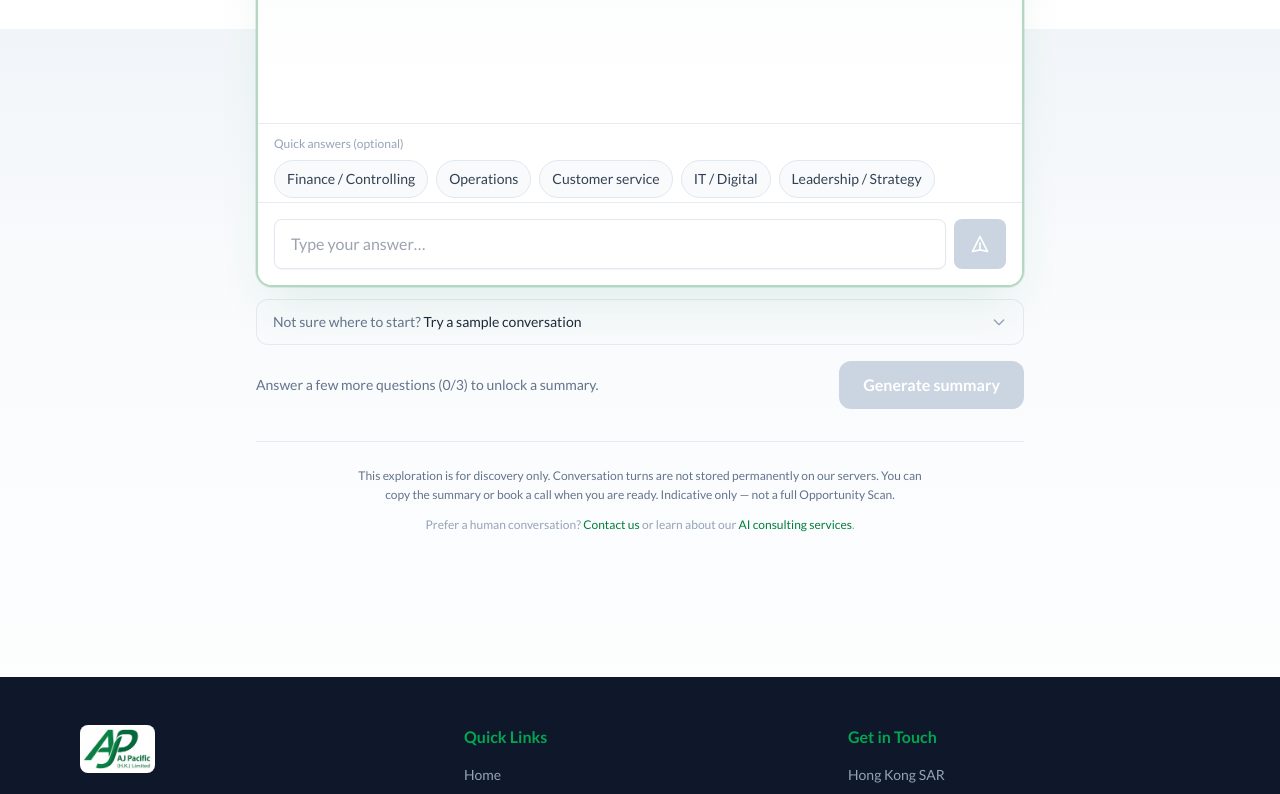
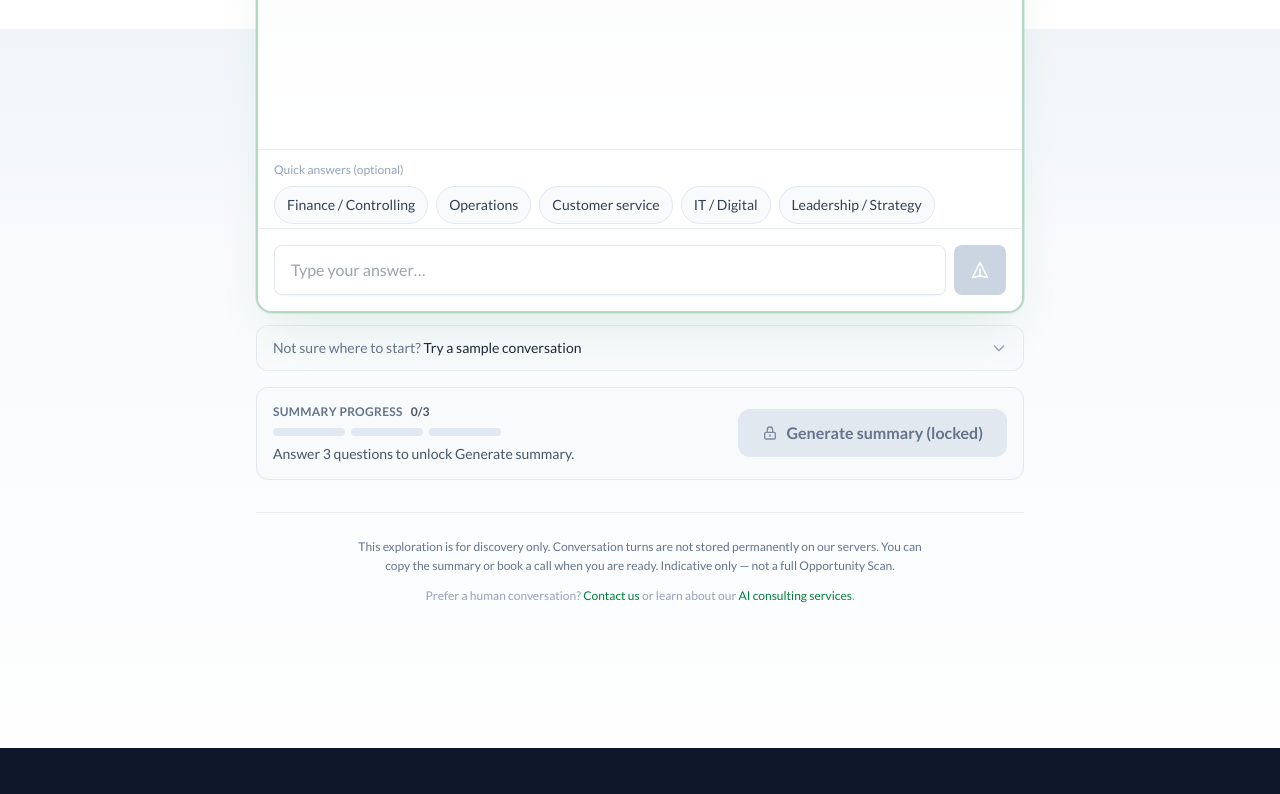
Before and after one commit to wugamlo/aj-pacific, a Next.js app in the folder website/next-app/: page /explore in a window 1280 px wide. Shown: the part 771-1565 px from the top of the page. Built offline with nearby package versions, Linux system fonts and the light colour scheme.

Commit message:
Clarify Explore summary unlock with progress UI and one-time animation.
First-time visitors missed that Generate summary unlocks after three answers; make the gate explicit in copy, progress segments, locked/ready states, and a one-time unlock celebration.

```diff
--- a/website/next-app/components/explore/ExploreExperience.tsx
+++ b/website/next-app/components/explore/ExploreExperience.tsx
@@ -22,6 +22,8 @@ export default function ExploreExperience() {
   ]);
   const [input, setInput] = useState("");
   const [isLoading, setIsLoading] = useState(false);
+  /** True only while the summarize API call is in flight (not chat turns). */
+  const [isSummarizing, setIsSummarizing] = useState(false);
   const [error, setError] = useState<string | null>(null);
   const [phase, setPhase] = useState<Phase>("interview");
   const [summary, setSummary] = useState<OpportunitySummary | null>(null);
@@ -32,16 +34,24 @@ export default function ExploreExperience() {
   const [samplesOpen, setSamplesOpen] = useState(false);
   const chatScrollRef = useRef<HTMLDivElement>(null);
   const inputRef = useRef<HTMLInputElement>(null);
+  const summaryCtaRef = useRef<HTMLDivElement>(null);
   /** Avoid scrolling the chat (or page) until the visitor has engaged. */
   const hasEngagedRef = useRef(false);
   /** Track loading→idle so we refocus after the input is re-enabled (not while still disabled). */
   const wasLoadingRef = useRef(false);
+  /** One celebration per unlock cycle (resets on Start over). */
+  const unlockCelebratedRef = useRef(false);
+  /** Plays unlock CSS once when the summary CTA first becomes clickable. */
+  const [celebrateUnlock, setCelebrateUnlock] = useState(false);
 
   const userAnswerCount = messages.filter((m) => m.role === "user").length;
   const stageIndex = Math.min(userAnswerCount, EXPLORE_STAGES.length - 1);
   const currentStage = EXPLORE_STAGES[stageIndex];
-  const canSummarize =
-    userAnswerCount >= MIN_ANSWERS_FOR_SUMMARY && !isLoading && phase === "interview";
+  /** Enough answers to unlock the summary CTA (visual + messaging). */
+  const summaryUnlocked =
+    userAnswerCount >= MIN_ANSWERS_FOR_SUMMARY && phase === "interview";
+  /** Allowed to fire generate (unlocked and not mid-request). */
+  const canSummarize = summaryUnlocked && !isLoading;
   /** Show sample cards until the visitor starts typing or picks a sample. */
   const showSamples =
     phase === "interview" && !isLoading && userAnswerCount === 0 && !activeSampleId;
@@ -72,6 +82,33 @@ export default function ExploreExperience() {
     wasLoadingRef.current = false;
     inputRef.current?.focus({ preventScroll: true });
   }, [isLoading, phase]);
+
+  /**
+   * One-time unlock celebration when Generate summary first becomes clickable.
+   * Fires after the 3rd answer finishes loading (or immediately for samples).
+   * Held long enough for card + button + badge keyframes (~1.6s).
+   */
+  useEffect(() => {
+    if (!canSummarize || unlockCelebratedRef.current) return;
+    unlockCelebratedRef.current = true;
+    setCelebrateUnlock(true);
+
+    const reduceMotion =
+      typeof window !== "undefined" &&
+      window.matchMedia("(prefers-reduced-motion: reduce)").matches;
+
+    if (!reduceMotion) {
+      // Soft scroll so the CTA is in view on tall mobile chats.
+      summaryCtaRef.current?.scrollIntoView({
+        behavior: "smooth",
+        block: "nearest",
+      });
+    }
+
+    const clearMs = reduceMotion ? 0 : 1700;
+    const timer = window.setTimeout(() => setCelebrateUnlock(false), clearMs);
+    return () => window.clearTimeout(timer);
+  }, [canSummarize]);
 
   const streamChatReply = async (history: ChatMessage[]) => {
     const response = await fetch("/api/explore", {
@@ -179,6 +216,7 @@ export default function ExploreExperience() {
 
     setError(null);
     setIsLoading(true);
+    setIsSummarizing(true);
 
     try {
       const response = await fetch("/api/explore", {
@@ -206,6 +244,7 @@ export default function ExploreExperience() {
       );
     } finally {
       setIsLoading(false);
+      setIsSummarizing(false);
     }
   };
 
@@ -236,6 +275,9 @@ export default function ExploreExperience() {
     setSummary(null);
     setCopied(false);
     setIsLoading(false);
+    setIsSummarizing(false);
+    unlockCelebratedRef.current = false;
+    setCelebrateUnlock(false);
     requestAnimationFrame(() => {
       const el = chatScrollRef.current;
       if (el) el.scrollTop = 0;
@@ -263,8 +305,13 @@ export default function ExploreExperience() {
         </h1>
         <p className="text-slate-600 leading-relaxed max-w-2xl mx-auto">
           Answer a few questions about how work happens in your organisation.
-          In a couple of minutes you&apos;ll get concrete, practical AI
-          opportunity ideas — ready to discuss or take further.
+          After about{" "}
+          <span className="font-semibold text-slate-800">
+            {MIN_ANSWERS_FOR_SUMMARY} answers
+          </span>
+          , <span className="font-semibold text-slate-800">Generate summary</span>{" "}
+          unlocks with concrete, practical AI opportunity ideas — ready to
+          discuss or take further.
         </p>
         <p className="mt-3 text-sm text-slate-500">
           Prefer to read common situations first?{" "}
@@ -497,21 +544,130 @@ export default function ExploreExperience() {
             </div>
           )}
 
-          {/* Generate summary */}
-          <div className="flex flex-col sm:flex-row items-stretch sm:items-center justify-between gap-3 mb-6">
-            <p className="text-sm text-slate-500">
-              {canSummarize
-                ? "Enough context to draft opportunity ideas."
-                : `Answer a few more questions (${userAnswerCount}/${MIN_ANSWERS_FOR_SUMMARY}) to unlock a summary.`}
+          {/* Generate summary — progress + clear lock/unlock states */}
+          <div
+            ref={summaryCtaRef}
+            className={`relative mb-6 rounded-xl border px-4 py-4 transition-colors ${
+              summaryUnlocked
+                ? "border-brand/40 bg-brand/[0.06] shadow-sm shadow-brand/10"
+                : "border-slate-200 bg-slate-50/80"
+            } ${celebrateUnlock ? "animate-summary-unlock-card" : ""}`}
+          >
+            {celebrateUnlock && (
+              <span
+                className="pointer-events-none absolute -top-2.5 right-3 z-10 rounded-full bg-brand px-2.5 py-0.5 text-[11px] font-bold uppercase tracking-wide text-white shadow-md animate-summary-unlock-badge"
+                aria-hidden
+              >
+                Unlocked
+              </span>
+            )}
+            <div className="flex flex-col sm:flex-row items-stretch sm:items-center justify-between gap-4">
+              <div className="min-w-0 flex-1">
+                <div className="flex items-center gap-2 mb-2">
+                  <span className="text-xs font-semibold uppercase tracking-wide text-slate-500">
+                    Summary progress
+                  </span>
+                  <span
+                    className={`text-xs font-bold tabular-nums ${
+                      summaryUnlocked ? "text-brand-dark" : "text-slate-600"
+                    }`}
+                    aria-live="polite"
+                  >
+                    {Math.min(userAnswerCount, MIN_ANSWERS_FOR_SUMMARY)}/
+                    {MIN_ANSWERS_FOR_SUMMARY}
+                  </span>
+                </div>
+
+                {/* Segment progress toward unlock */}
+                <div
+                  className="flex gap-1.5 mb-2"
+                  role="progressbar"
+                  aria-valuenow={Math.min(
+                    userAnswerCount,
+                    MIN_ANSWERS_FOR_SUMMARY
+                  )}
+                  aria-valuemin={0}
+                  aria-valuemax={MIN_ANSWERS_FOR_SUMMARY}
+                  aria-label="Answers toward summary unlock"
+                >
+                  {Array.from({ length: MIN_ANSWERS_FOR_SUMMARY }).map(
+                    (_, i) => {
+                      const filled = i < userAnswerCount;
+                      return (
+                        <span
+                          key={i}
+                          className={`h-2 flex-1 max-w-[4.5rem] rounded-full transition-colors ${
+                            filled ? "bg-brand" : "bg-slate-200"
+                          }`}
+                        />
+                      );
+                    }
+                  )}
+                </div>
+
+                <p
+                  className={`text-sm leading-snug ${
+                    summaryUnlocked
+                      ? "text-brand-dark font-medium"
+                      : "text-slate-600"
+                  }`}
+                  aria-live="polite"
+                >
+                  {summaryUnlocked
+                    ? isSummarizing
+                      ? "Generating your opportunity summary…"
+                      : "Ready — you have enough context. Generate your opportunity summary."
+                    : userAnswerCount === 0
+                      ? `Answer ${MIN_ANSWERS_FOR_SUMMARY} questions to unlock Generate summary.`
+                      : userAnswerCount === MIN_ANSWERS_FOR_SUMMARY - 1
+                        ? "One more answer and Generate summary unlocks."
+                        : `${MIN_ANSWERS_FOR_SUMMARY - userAnswerCount} more answers to unlock Generate summary.`}
                 </p>
+              </div>
+
               <button
                 type="button"
                 onClick={generateSummary}
                 disabled={!canSummarize}
-              className="inline-flex items-center justify-center bg-brand text-white px-6 py-3 rounded-xl font-bold hover:bg-brand-dark disabled:bg-slate-300 disabled:cursor-not-allowed transition-all min-h-[48px]"
+                aria-disabled={!canSummarize}
+                title={
+                  summaryUnlocked
+                    ? "Generate opportunity summary from this conversation"
+                    : `Answer ${MIN_ANSWERS_FOR_SUMMARY - userAnswerCount} more question${
+                        MIN_ANSWERS_FOR_SUMMARY - userAnswerCount === 1
+                          ? ""
+                          : "s"
+                      } to unlock`
+                }
+                className={`inline-flex items-center justify-center gap-2 px-6 py-3 rounded-xl font-bold transition-all min-h-[48px] shrink-0 ${
+                  summaryUnlocked
+                    ? "bg-brand text-white hover:bg-brand-dark shadow-md shadow-brand/25 ring-2 ring-brand/30 ring-offset-2 disabled:opacity-80 disabled:cursor-wait"
+                    : "bg-slate-200 text-slate-500 cursor-not-allowed"
+                } ${celebrateUnlock && summaryUnlocked ? "animate-summary-unlock-btn" : ""}`}
               >
-              {isLoading ? "Working…" : "Generate summary"}
+                {!summaryUnlocked && (
+                  <svg
+                    className="w-4 h-4 shrink-0 opacity-80"
+                    fill="none"
+                    stroke="currentColor"
+                    viewBox="0 0 24 24"
+                    aria-hidden
+                  >
+                    <path
+                      strokeLinecap="round"
+                      strokeLinejoin="round"
+                      strokeWidth={2}
+                      d="M12 15v2m-6 4h12a2 2 0 002-2v-6a2 2 0 00-2-2H6a2 2 0 00-2 2v6a2 2 0 002 2zm10-10V7a4 4 0 00-8 0v4h8z"
+                    />
+                  </svg>
+                )}
+                {isSummarizing
+                  ? "Working…"
+                  : summaryUnlocked
+                    ? "Generate summary"
+                    : "Generate summary (locked)"}
               </button>
+            </div>
           </div>
         </>
       )}
--- a/website/next-app/components/explore/types.ts
+++ b/website/next-app/components/explore/types.ts
@@ -71,7 +71,7 @@ export const EXPLORE_STAGES: ExploreStage[] = [
 export const MIN_ANSWERS_FOR_SUMMARY = 3;
 
 export const OPENING_MESSAGE =
-  "I'll help you explore where AI could create value in your processes — this is a short guided conversation, not a permanent record.\n\nTo start: what kind of organization are you in, and what is your role?";
+  "I'll help you explore where AI could create value in your processes — this is a short guided conversation, not a permanent record.\n\nAfter a few answers (about 3), the Generate summary button unlocks with concrete opportunity ideas. To start: what kind of organization are you in, and what is your role?";
 
 /**
  * Pre-scripted sample conversations — load into Explore chat so visitors can
```
Also changed, not shown: website/next-app/styles/globals.css (+90 -0 lines), 1 other file (tests, documents, lock files or other folders). Lines whose indentation alone changed are shown as unchanged.
